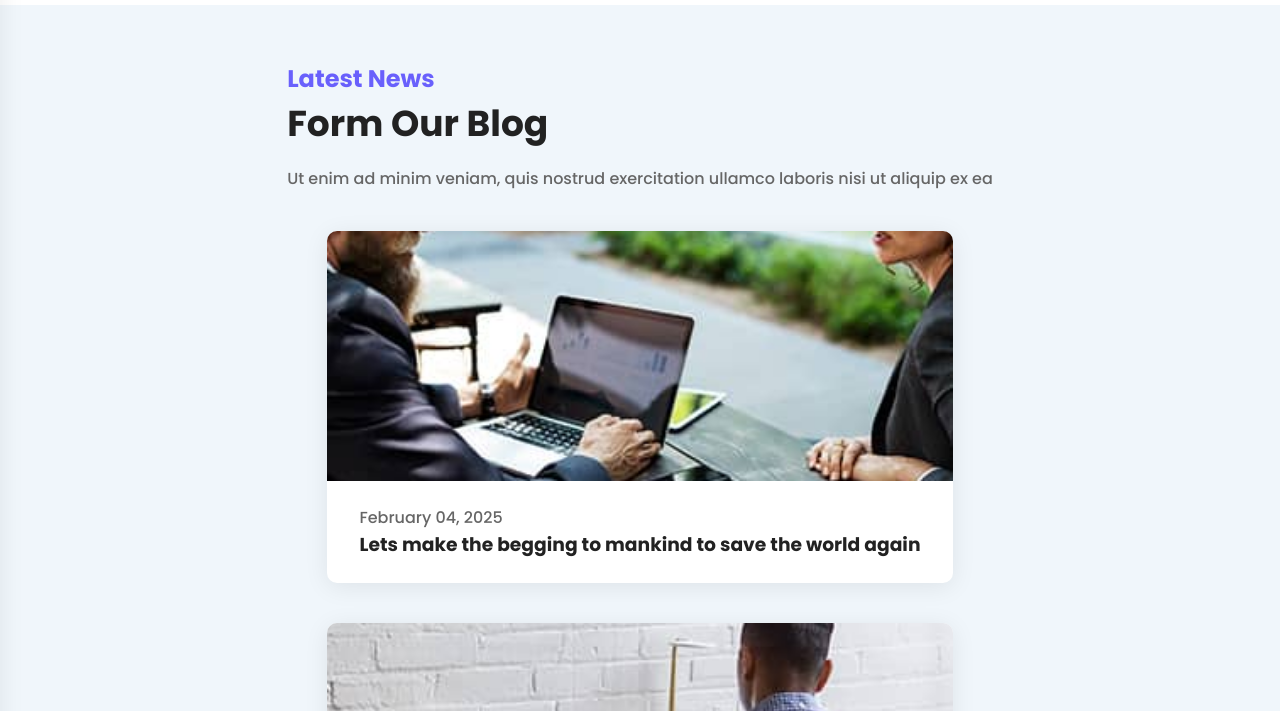
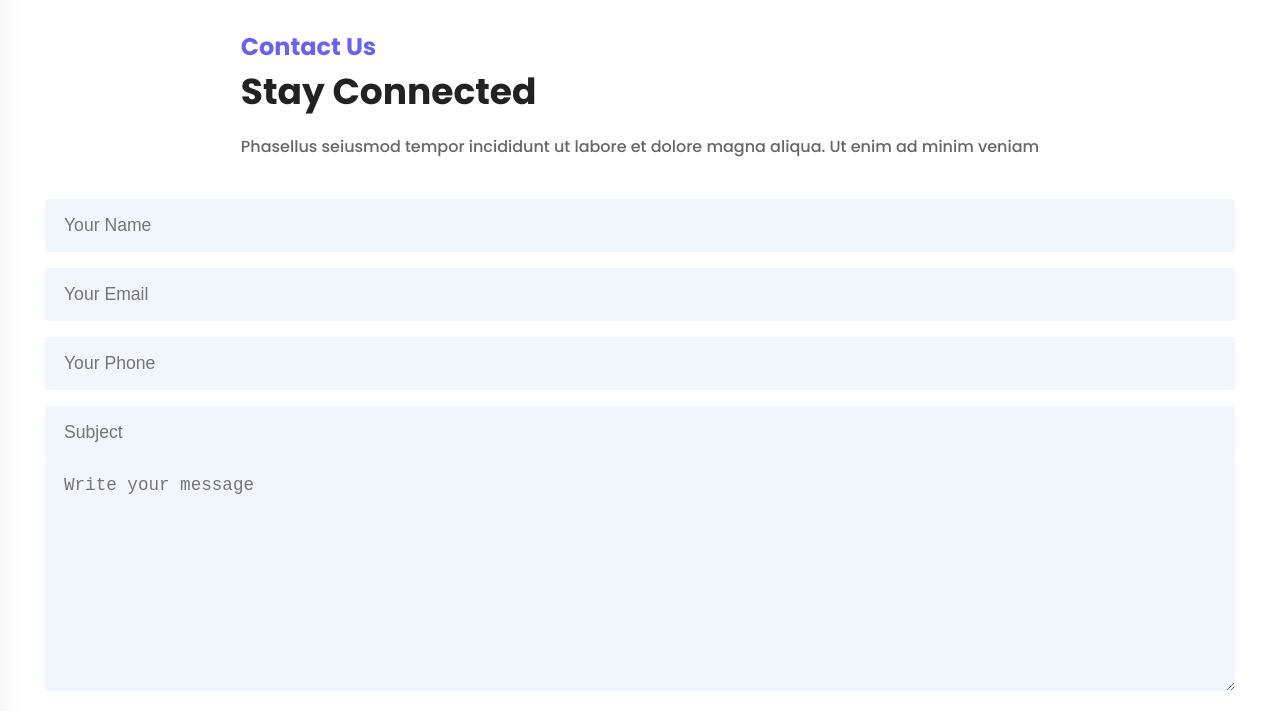
Before and after one commit to navidabdi/minimal-landing-page, a plain HTML site: page index.html in a window 1280 px wide. Shown: the part 59-770 px from the top of the page. Drawn offline with nearby package versions, Linux system fonts and the light colour scheme.

Commit message:
add Contact section

```diff
--- a/assets/css/style.css
+++ b/assets/css/style.css
@@ -89,7 +89,8 @@ img {
 }
 
 button,
-input {
+input,
+textarea {
   border: none;
   outline: none;
 }
@@ -447,5 +448,24 @@ article.blog a {
   inset: 0;
 }
 /*=============== Contact ===============*/
+form.contact {
+  width: 100%;
+}
+.input-container {
+  display: grid;
+  grid-template-columns: 1fr;
+  gap: 1rem;
+}
+.input-container input,
+.contact textarea {
+  width: 100%;
+  background: var(--secondary-color);
+  padding: 1rem 1.2rem;
+  font-size: 1.1rem;
+  border-radius: 3px;
+}
+.contact textarea {
+  margin-bottom: 1rem;
+}
 
 /*=============== Footer ===============*/
--- a/index.html
+++ b/index.html
@@ -436,7 +436,7 @@
       </section> -->
 
       <!--==================== Blog ====================-->
-      <div class="bg-section">
+      <!-- <div class="bg-section">
         <section class="section container">
           <div class="text-left">
             <p class="top-title">Latest News</p>
@@ -485,9 +485,34 @@
             </article>
           </div>
         </section>
-      </div>
+      </div> -->
       <!--==================== Contact ====================-->
-      <section class="section container"></section>
+      <section class="section container">
+        <div class="text-left">
+          <p class="top-title">Contact Us</p>
+          <h2 class="title">Stay Connected</h2>
+          <p class="paragraph">
+            Phasellus seiusmod tempor incididunt ut labore et dolore magna
+            aliqua. Ut enim ad minim veniam
+          </p>
+        </div>
+        <form action="" class="contact">
+          <div class="input-container">
+            <input type="text" placeholder="Your Name" />
+            <input type="email" placeholder="Your Email" />
+            <input type="text" placeholder="Your Phone" />
+            <input type="text" placeholder="Subject" />
+          </div>
+          <textarea
+            name=""
+            id=""
+            cols="30"
+            rows="10"
+            placeholder="Write your message"
+          ></textarea>
+          <button class="primary-btn">Submit Now</button>
+        </form>
+      </section>
     </main>
 
     <!--==================== Footer ====================-->
```
